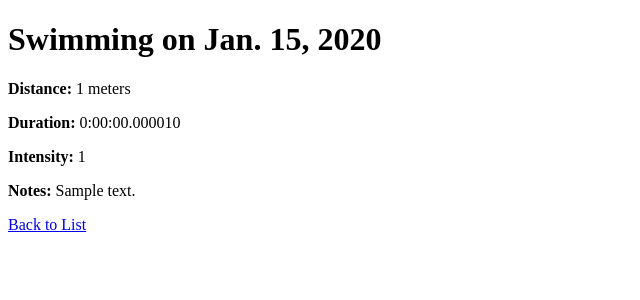
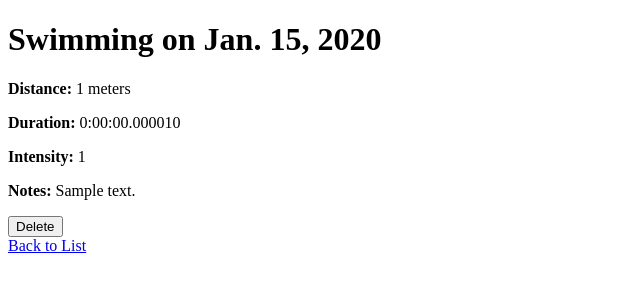
Before and after one commit to juancmorenoh/django_triathlon_tracker, a Django app: page /workouts/1/ in a window 1280 px wide. Shown: the top 300 px of the page, without its empty margins (0-640 px from the left). Run offline with Django 5.2, Linux system fonts and the light colour scheme; tables that the repository leaves empty hold one stand-in row (values such as "Sample post").

Commit message:
Add function to delete workout

```diff
--- a/workout_logs/templates/workout_logs/detail_workout.html
+++ b/workout_logs/templates/workout_logs/detail_workout.html
@@ -12,6 +12,10 @@
     <p><strong>Intensity:</strong> {{ workout.intensity }}</p>
     <p><strong>Notes:</strong> {{ workout.notes }}</p>
 
+    <form method="POST" action="{% url 'detail_workout' workout_id=workout.id %}">
+        {% csrf_token %}
+        <button type="submit">Delete</button>
+    </form>
 
     <a href="{% url 'workout_list' %}" >Back to List</a>
 
--- a/workout_logs/templates/workout_logs/workout_list.html
+++ b/workout_logs/templates/workout_logs/workout_list.html
@@ -15,5 +15,7 @@
             <li>No workouts found.</li>
         {% endfor %}
     </ul>
+
+    <a href="{% url 'add_workout' %}" >Add workout</a>
 </body>
 </html>
--- a/workout_logs/urls.py
+++ b/workout_logs/urls.py
@@ -5,4 +5,5 @@ urlpatterns = [
     path('workouts/', views.workout_list, name='workout_list'),
     path('workouts/add/', views.add_workout, name='add_workout'),
     path('workouts/<int:workout_id>/', views.detail_workout, name='detail_workout'),
+
 ]
--- a/workout_logs/views.py
+++ b/workout_logs/views.py
@@ -22,6 +22,13 @@ def add_workout(request):
         form = WorkoutForm()
     return render(request, 'workout_logs/add_workout.html', {'form': form})
 
+
+#You can create a separate view for deleting
+#you might create a html with the button and add the block
+#to the detail.html
 def detail_workout(request,workout_id):
     workout = get_object_or_404(Workout, id=workout_id)
+    if request.method == "POST":
+        workout.delete()
+        return redirect('workout_list')  # Redirect to the workout list after deletion
     return render(request,'workout_logs/detail_workout.html',{'workout': workout})
```
